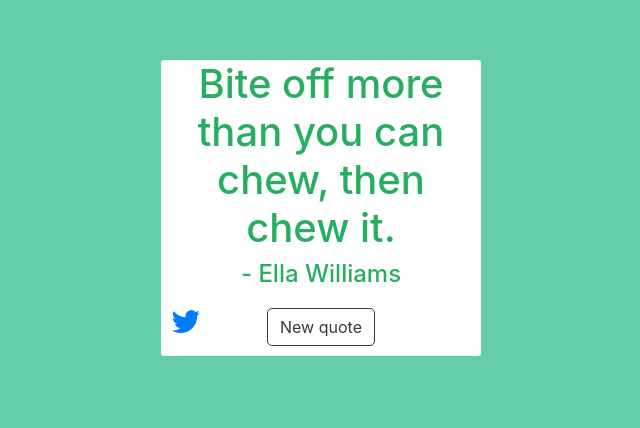
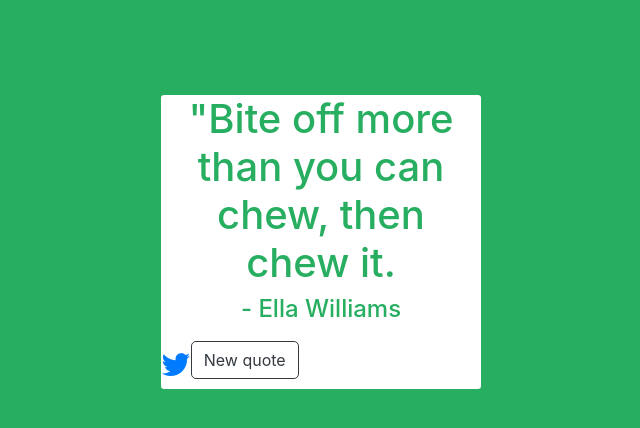
Before and after one commit to sheraznmirza/random-quote-generator, a React (Create React App) app: page / in a window 1280 px wide. Shown: the part 158-586 px from the top of the page, without its empty margins (319-959 px from the left). Built offline with nearby package versions, Linux system fonts and the light colour scheme.

Commit message:
centering fixes, color of background now changes

```diff
--- a/public/index.html
+++ b/public/index.html
@@ -28,7 +28,7 @@
     -->
     <title>Random Quote Generator</title>
   </head>
-  <body class="main">
+  <body>
     <noscript>You need to enable JavaScript to run this app.</noscript>
     <div id="root"></div>
     <!--
--- a/src/App.css
+++ b/src/App.css
@@ -1,36 +1,30 @@
 #quote-box {
-  text-align: center;
-  align-items: center;
-}
-
-#text {
-  text-align: center;
-  justify-content: center;
-}
-
-#root {
-  display: flex;
   background-color: white;
   border-radius: 1%;
   width: 25%;
+  text-align: center;
+  height: max-content;
 }
 
 .main {
+  display: flex;
+  justify-content: center;
+  height: 100vh;
+  width: 100%;
   background-color: mediumaquamarine;
-  padding-top: 17%;
-  display: flex;
   align-items: center;
-  justify-content: center;
 }
 
 #author {
   padding-bottom: 10px;
 }
 
+.buttons {
+  display: flex;
+}
+
 #tweet-quote {
-  display: flex;
-  margin-left: 10px;
-  margin-bottom: -30px;
+
   font-size: xx-large;
 }
 
--- a/src/App.js
+++ b/src/App.js
@@ -41,12 +41,20 @@ class QuoteMachine extends React.Component {
         const changingColor = {
             color: colors[this.state.randomColor]
         }
+        const changingBackground = {
+            backgroundColor: colors[this.state.randomColor]
+        }
         return (
+            <div className="main" style={changingBackground}>
             <div id="quote-box">
-                <h1 id="text" className="text-fade" style={changingColor} key={quoting[this.state.randomIndex].quote}>  {quoting[this.state.randomIndex].quote}</h1>
+                <h1 id="text" className="text-fade" style={changingColor} key={quoting[this.state.randomIndex].quote}> "{quoting[this.state.randomIndex].quote}</h1>
                 <h4 id="author" className="text-fade" style={changingColor} key={quoting[this.state.randomIndex].author}>- {quoting[this.state.randomIndex].author}</h4>
-                <a id="tweet-quote" href="twitter.com/intent/tweet"><i class="fa fa-twitter"></i></a>
-                <Button variant="outline-dark" id="new-quote" onClick={this.handleClick}>New quote</Button>
+                <div className="buttons">
+                    <a id="tweet-quote" href="#"><i class="fa fa-twitter"></i></a>
+                    <Button variant="outline-dark" id="new-quote" onClick={this.handleClick}>New quote</Button>
+                </div>
+
+            </div>
             </div>
         );
     }
--- a/src/database.js
+++ b/src/database.js
@@ -26,10 +26,6 @@ export const quoting = [
     {
         "quote": "Nothing happens unless first we dream.",
         "author": "Carl Sandburg"
-    },
-    {
-        "quote": "Well begun is half done.",
-        "author": "Aristotle"
     },
     {
         "quote": "Life is a learning experience, only if you learn.",
@@ -92,10 +88,6 @@ export const quoting = [
         "author": "Napoleon Hill"
     },
     {
-        "quote": "Everything in life is luck.",
-        "author": "Donald Trump"
-    },
-    {
         "quote": "Doing nothing is better than being busy doing nothing.",
         "author": "Lao Tzu"
     },
@@ -150,10 +142,6 @@ export const quoting = [
         "author": "Chinese proverb"
     },
     {
-        "quote": "Be as you wish to seem.",
-        "author": "Socrates"
-    },
-    {
         "quote": "The world is always in movement.",
         "author": "V. Naipaul"
     },
@@ -181,16 +169,12 @@ export const quoting = [
         "quote": "Be kind whenever possible. It is always possible.",
         "author": "Dalai Lama"
     }, {
-        "quote": "Talk doesn't cook rice.",
+        "quote": "Talking does not cook rice.",
         "author": "Chinese proverb"
     },
     {
         "quote": "He is able who thinks he is able.",
         "author": "Buddha"
-    },
-    {
-        "quote": "Be as you wish to seem.",
-        "author": "Socrates"
     },
     {
         "quote": "A goal without a plan is just a wish.",
@@ -243,16 +227,12 @@ export const quoting = [
         "author": "Napoleon Hill"
     },
     {
-        "quote": "Wisdom begins in wonder.",
+        "quote": "Wisdom begins when one wonders.",
         "author": "Socrates"
     },
     {
         "quote": "Without courage, wisdom bears no fruit.",
         "author": "Baltasar Gracian"
-    },
-    {
-        "quote": "Change in all things is sweet.",
-        "author": "Aristotle"
     },
     {
         "quote": "What you fear is that which requires action to overcome.",
@@ -343,10 +323,6 @@ export const quoting = [
         "author": "Buddha"
     },
     {
-        "quote": "Talk doesn't cook rice.",
-        "author": "Chinese proverb"
-    },
-    {
         "quote": "A short saying often contains much wisdom.",
         "author": "Sophocles"
     },
```
